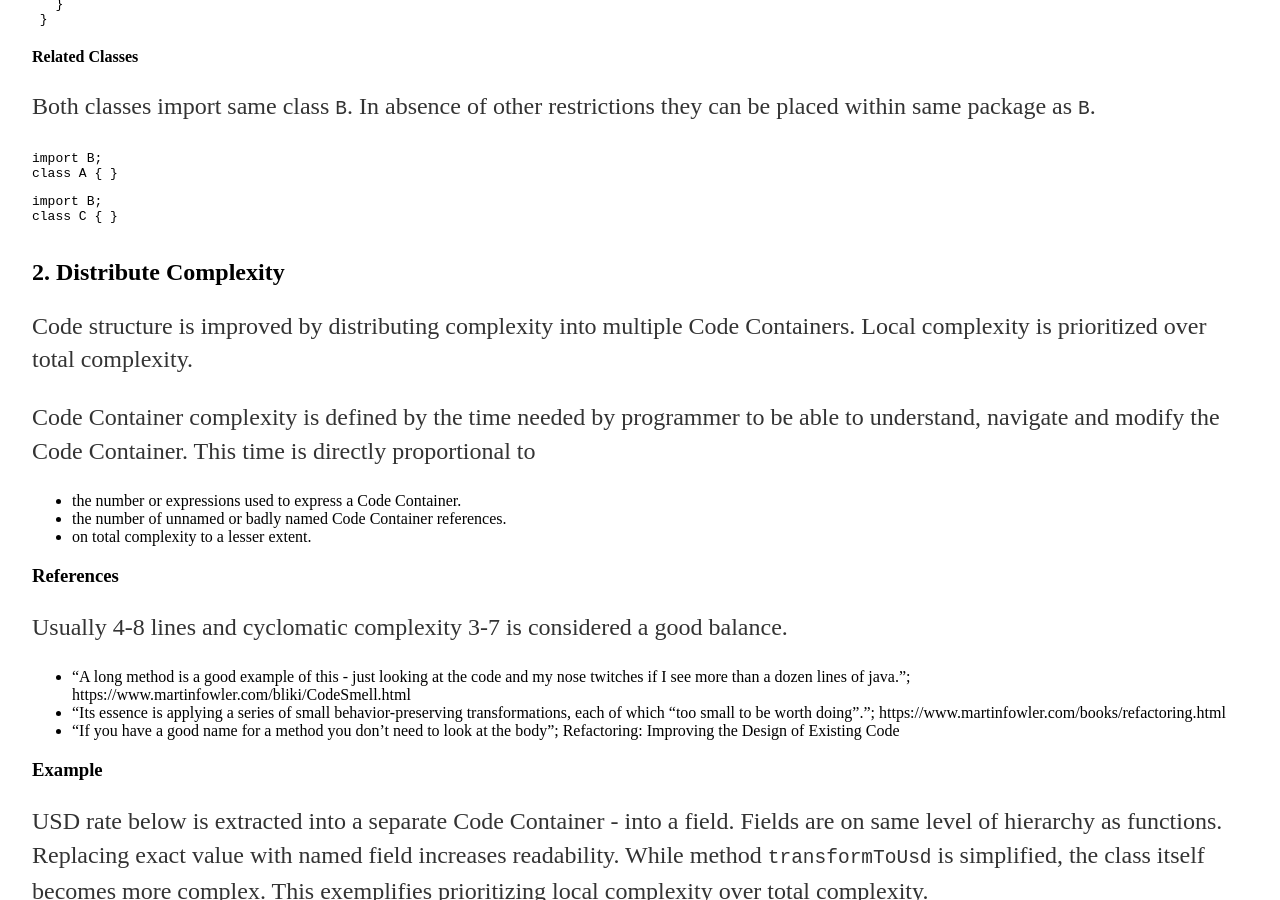
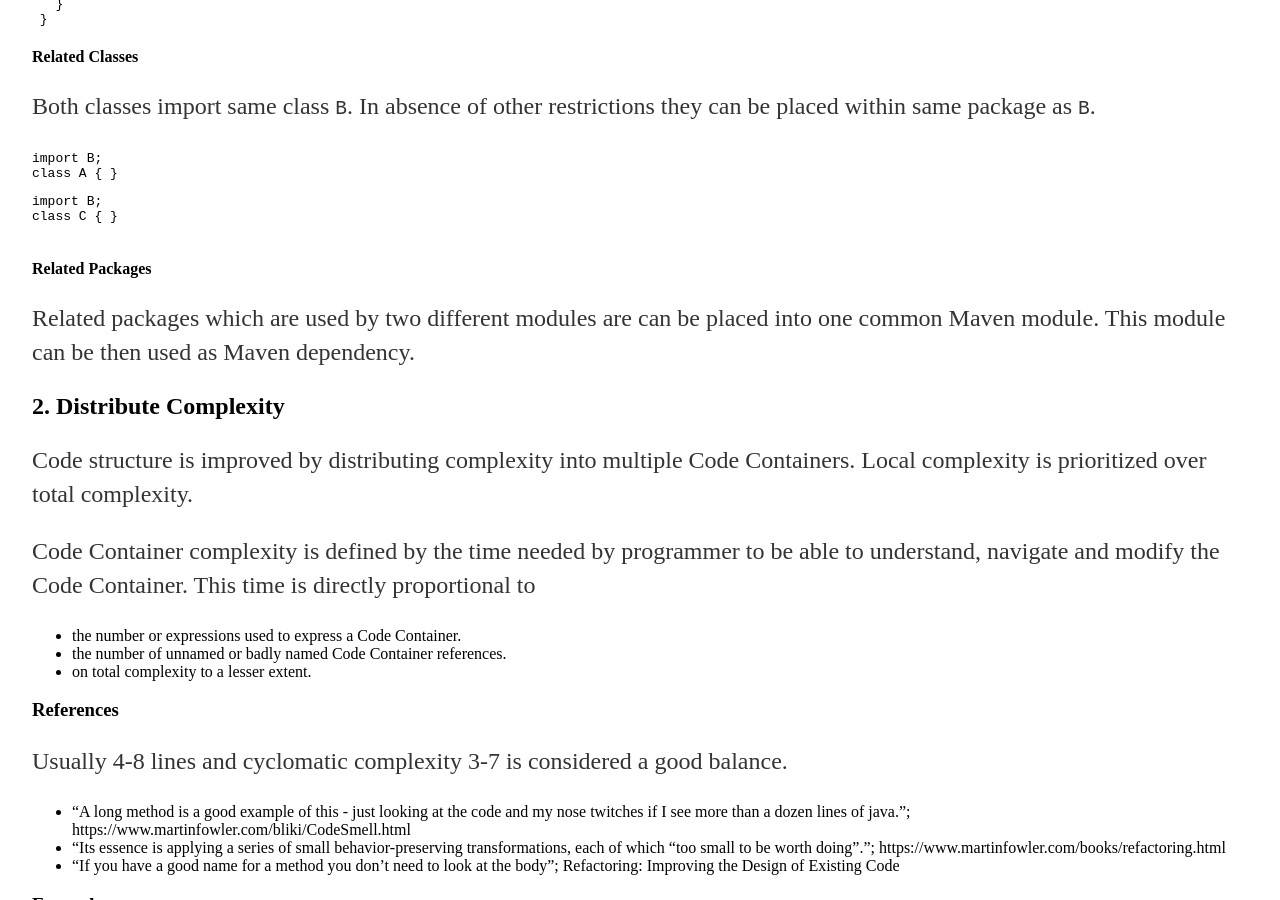
Before and after one commit to vackosar/vackosar.github.io, a Jekyll site: the page built from _posts/2017-06-04-Code-Structure-Principles.md, in a window 1280 px wide and 900 px high, scrolled down 1164 px. Built offline with Jekyll 4.4.1, drawn with Linux system fonts in a browser that asks for light colours; comment, search, counter and statistics services are not loaded.

Commit message:
Code Structure

````diff
--- a/_posts/2017-06-04-Code-Structure-Principles.md
+++ b/_posts/2017-06-04-Code-Structure-Principles.md
@@ -63,6 +63,10 @@ class C { }
 
 ```
 
+#### Related Packages
+Related packages which are used by two different modules are can be placed into one common Maven module. This module can be then used as Maven dependency.
+
+
 ## 2. Distribute Complexity
 Code structure is improved by distributing complexity into multiple Code Containers. Local complexity is prioritized over total complexity.
 
````
